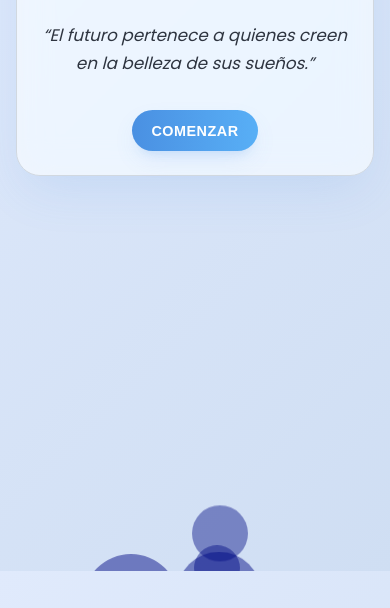
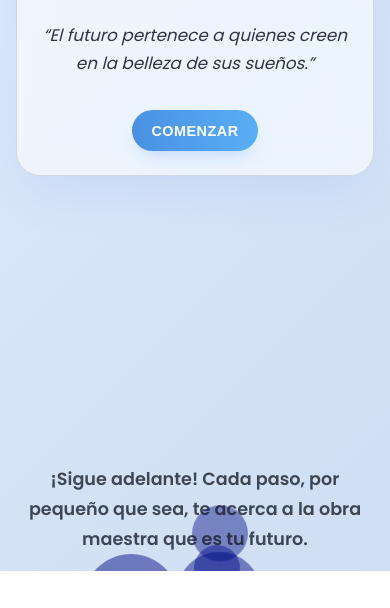
Before and after one commit to JhonierQuintero/LaPeliculaMental, a plain HTML site: page index.html in a window 390 px wide. Shown: the part 273-881 px from the top of the page. After the commit the page ends 844 px from the top, so only its background shows below. Drawn offline with nearby package versions, Linux system fonts and the light colour scheme.

```diff
--- a/style.css
+++ b/style.css
@@ -624,9 +624,9 @@
     font-style: italic;
 }
 
-/* --- ESTILOS CORREGIDOS PARA TAREAS MEJORADAS Y SU FORMULARIO --- */
 
-/* 1. Estilos para la lista de tareas (sin cambios, pero lo incluyo por contexto) */
+
+/* 1. Estilos para la lista de tareas */
 #task-list li {
     flex-direction: column;
     align-items: flex-start;
@@ -699,6 +699,31 @@
     gap: 1rem;
 }
 
+html, body {
+    height: 100%;
+}
+
+body {
+    display: flex;
+    flex-direction: column;
+    min-height: 100vh; /* ya lo tenías, pero asegurar */
+}
+
+main.container {
+    flex: 1 0 auto;
+}
+
+.footer-quote {
+    margin-top: 0;
+    padding: 1.5rem 1.5rem;
+}
+
+@media (max-width: 768px) {
+    .footer-quote {
+        padding: 1rem 1rem;
+    }
+}
+
 /* En pantallas pequeñas, hacemos que la fecha y las notas se pongan una encima de la otra */
 @media (max-width: 500px) {
     #new-task-form .task-form-row {
```
Also changed, not shown: index.html (+1 -0 lines).
